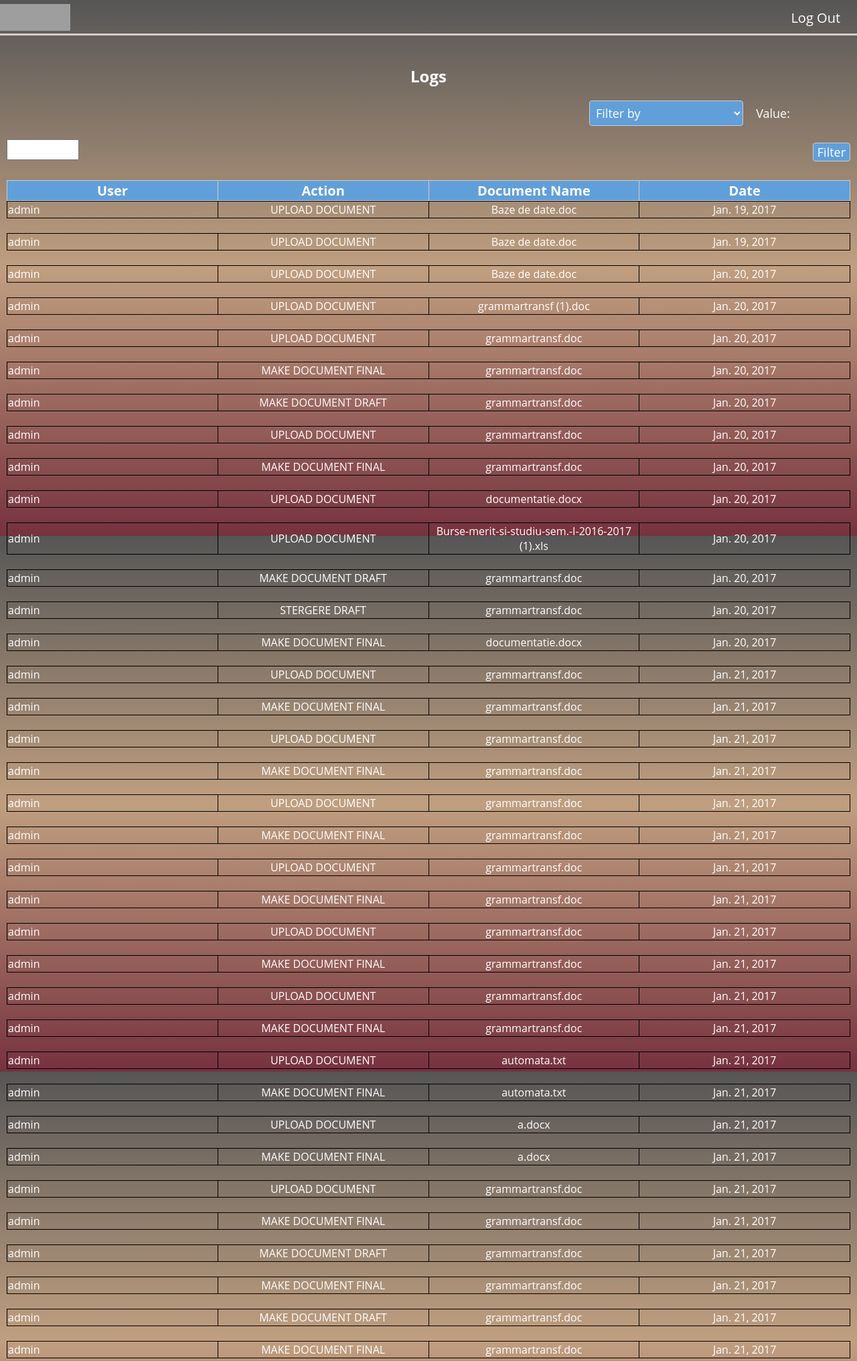
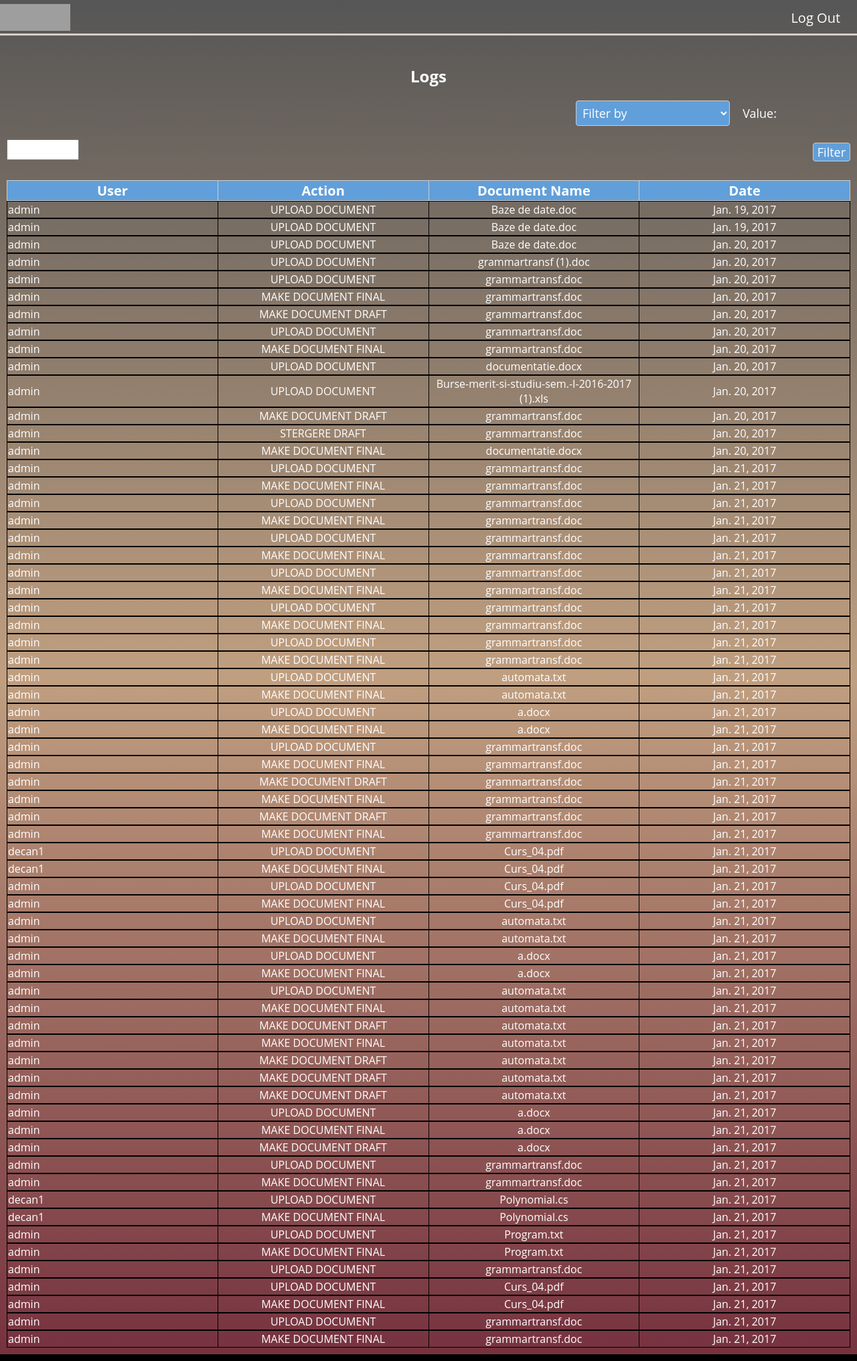
Before and after one commit to hanikhan/DocumentsFlow, a Django app: page /docflow/logs/ in a window 1280 px wide. Shown: the top 2032 px of the page at 67% size. Run offline with Django 3.2, Linux system fonts and the light colour scheme; data comes from the database, SQL or seed files in the repository; lists and menus that the app fills with data are empty; some libraries are stand-ins or nearby versions; grey boxes are pictures that could not be loaded.

Commit message:
fixed logs

```diff
--- a/DocumentsFlowApp/templates/DocumentsFLowApp/homepage/logs.html
+++ b/DocumentsFlowApp/templates/DocumentsFLowApp/homepage/logs.html
@@ -106,7 +106,6 @@
     <style>
 
         html, body , #page{
-            height: 100%;
             width: 100%;
             margin:0px;
         }
@@ -241,7 +240,7 @@
         <h2 style="text-align: center;color: white;margin-top: -10px;font-family: 'Open Sans', sans-serif;color: white;font-size: 24px;">Logs</h2>
 
         <form action="/docflow/filter/" method="get">
-                <select name="column" style="margin-left: 870px;width: 230px;margin-bottom: 20px;">
+                <select name="column" style="margin-left: 850px;width: 230px;margin-bottom: 20px;">
                     <option name="column">Filter by</option>
                     <option name="column">User</option>
                     <option name="column">Document Name</option>
@@ -276,7 +275,6 @@
                 <td style="border: 1px solid black;text-align: center;">{{log.date}}</td>
               </tr>
             </table>
-            <br>
 
         {% endfor %}
 
```
